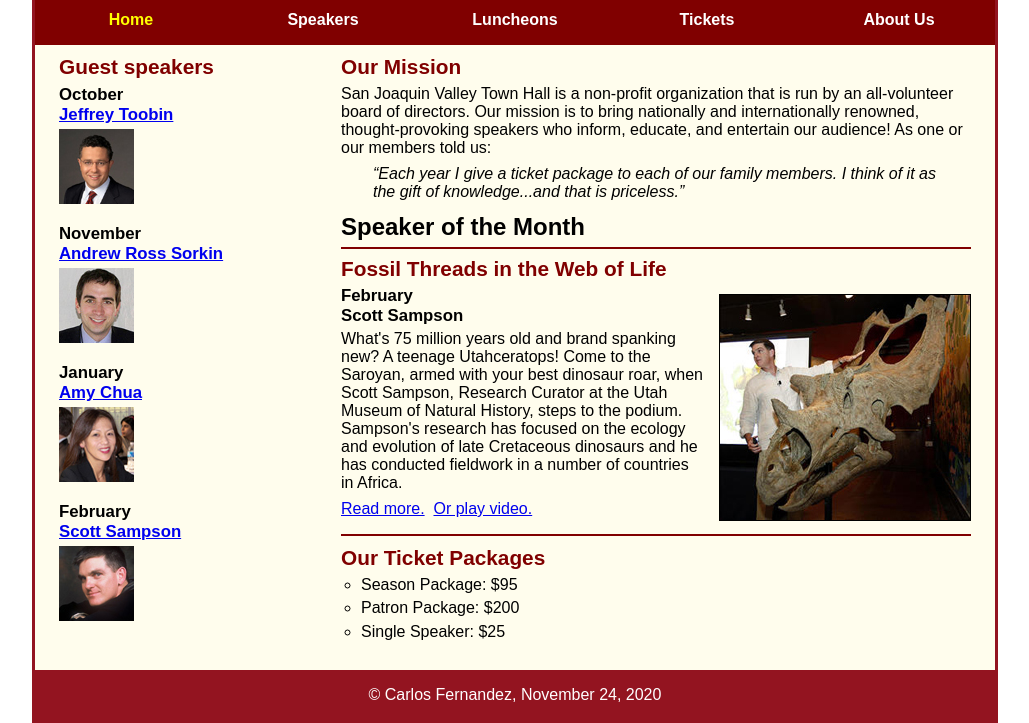
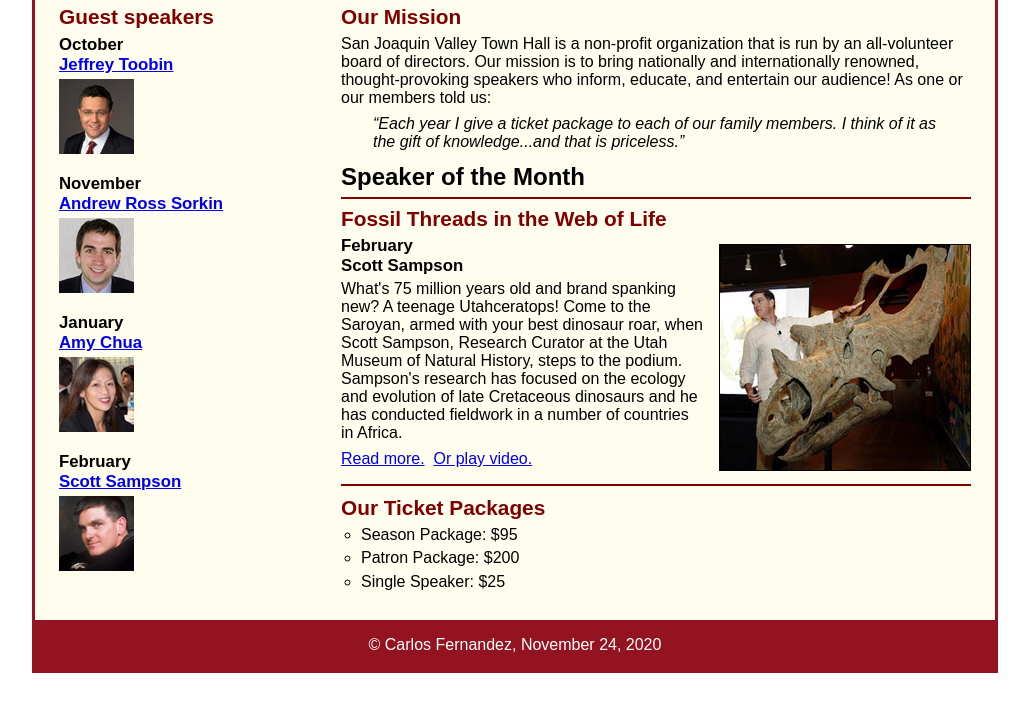
Before and after one commit to cjf39/A15, a plain HTML site: page index.html in a window 1280 px wide. Shown: the part 123-846 px from the top of the page, without its empty margins (125-1154 px from the left). After the commit the page ends 800 px from the top, so only its background shows below. Drawn offline with nearby package versions, Linux system fonts and the light colour scheme.

Commit message:
Update index.html

```diff
--- a/index.html
+++ b/index.html
@@ -27,11 +27,7 @@
 <nav id="mobile_menu"></nav>
 <nav id="nav_menu">
 	<ul>
-		<li><a href="index.html" class="current">Home</a></li>
-		<li><a href="speakers.html">Speakers</a></li>
-		<li><a href="luncheons.html">Luncheons</a></li>
-		<li><a href="tickets.html">Tickets</a></li>
-		<li><a href="aboutus.html"> About Us</a>
+
 			<ul>
 				<li><a href="#">Our History</a></li>
 				<li><a href="#">Board of Directors</a></li>
```
